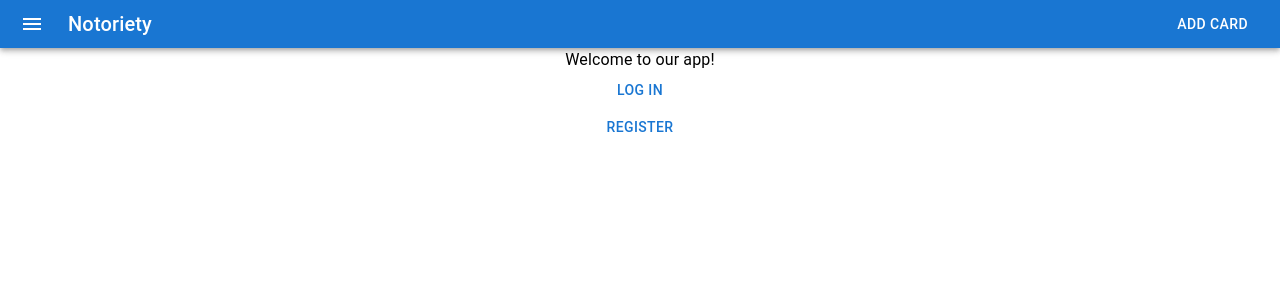
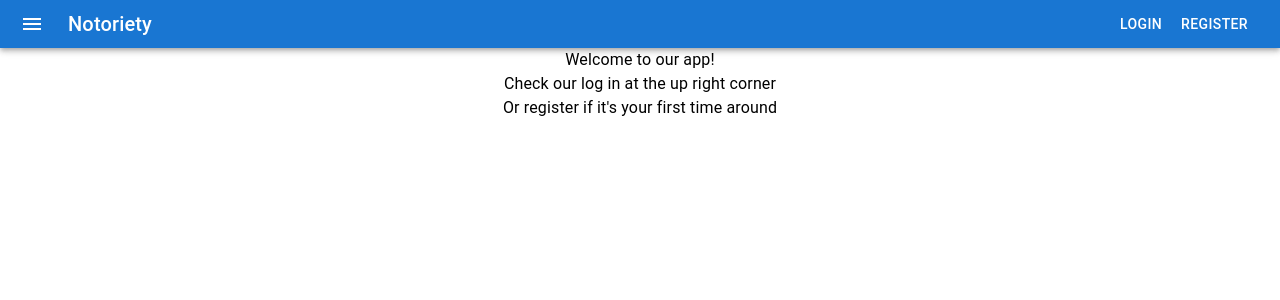
Before and after one commit to diegofalconcostilla/diego-ad320, a React (Create React App) app in the folder client/: page / in a window 1280 px wide. Shown: the top 300 px of the page. Built offline with nearby package versions, Linux system fonts and the light colour scheme.

Commit message:
fix week10 branch from errors that didn't patch from the week10testing branch

```diff
--- a/client/src/App.js
+++ b/client/src/App.js
@@ -1,31 +1,31 @@
-import React, { useState } from 'react'
-import './App.css'
-import User from './components/User/User'
-import { BrowserRouter, Route, Routes } from 'react-router-dom'
-import Welcome from './components/Welcome/Welcome'
-import Topbar from './components/Topbar/Topbar';
-import Login from './components/Login/Login'
-import Register from './components/Register/Register'
-import Protected from './components/Auth/Protected'
-import CreateFlashcard from './components/Flashcard/CreateFlashcard'
-import AuthProvider from './components/Auth/AuthProvider'
+import React, { useEffect, useState } from 'react'
+import Container from '@mui/material/Container'
+import DeckProvider from './components/Deck/DeckProvider'
+import { useAuth } from './components/Auth/AuthProvider'
+import axios from 'axios'
+import jwt from 'jwt-decode'
 
 function App() {
-  const [createMode, setCreateMode] = useState(false)
+  const [user, setUser] = useState(null)
+  const { token } = useAuth()
+
+  useEffect(() => {
+
+    if (token) {
+      const decoded = jwt(token)
+      axios.get(`http://localhost:8000/users/${decoded.user}`, { headers: { authorization: `Bearer ${token}` } }).then((response) => {
+        console.log(`response from users ${response.data.firstName} `, response.data)
+        setUser(response.data)
+      })
+    }
+  }, [token])
+
   return (
     <React.Fragment>
-      <BrowserRouter>
-        <AuthProvider>
-          <Topbar createMode={createMode} createCardHandler={() => { setCreateMode(!createMode) }} />
-          <Routes>
-            <Route path="/" element={<Welcome />} />
-            <Route path="/user" element={<User />} />
-            <Route path="/login" element={<Login />} />
-            <Route path="/register" element={<Register />} />
-            <Route path="/create" element={<Protected><CreateFlashcard /></Protected>} />
-          </Routes>
-        </AuthProvider>
-      </BrowserRouter>
+      <Container width="lg">
+        {user === null ? <span>Loading...</span> :
+          <DeckProvider userId={user._id} decks={user.decks} />}
+      </Container>
     </React.Fragment>
   )
 }
--- a/client/src/components/Auth/Protected.js
+++ b/client/src/components/Auth/Protected.js
@@ -1,17 +1,24 @@
 import React from 'react'
 import { Navigate, useLocation } from 'react-router-dom'
-import { useAuth } from './AuthProvider'
+import { useAuth } from '../Auth/AuthProvider'
 
 const Protected = (props) => {
-    let { auth } = useAuth()
+
+    let { auth, token } = useAuth()
     let location = useLocation()
     const { children } = props
+
+    if (token){
+        return children
+    }
 
     if (!auth || !auth.user) {
         return <Navigate to="/login" state={{ from: location }} replace />
     }
 
     return children
+
+
 }
 
 export default Protected
--- a/client/src/components/Deck/DeckProvider.js
+++ b/client/src/components/Deck/DeckProvider.js
@@ -10,9 +10,8 @@ import {
 } from "@mui/material"
 
 import Deck from '../Deck/Deck'
-import CreateFlashcard from '../Flashcard/CreateFlashcard'
 
-const DeckProvider = ({ userId, decks, createMode }) => {
+const DeckProvider = ({ userId, decks }) => {
   const [index, setIndex] = useState(0)
 
   return (
@@ -43,7 +42,7 @@ const DeckProvider = ({ userId, decks, createMode }) => {
           })}
         </List>
       </Paper>
-      <div>{createMode ? <CreateFlashcard userId={userId} deckId={decks[index]._id}/> : <Deck deck={decks[index]} />}</div>
+      <Deck deck={decks[index]} />
     </Stack>
   )
 }
--- a/client/src/components/Flashcard/CreateFlashcard.js
+++ b/client/src/components/Flashcard/CreateFlashcard.js
@@ -2,9 +2,10 @@ import React, {useEffect, useState} from "react"
 import { Button, Stack, TextField, Container, MenuItem } from "@mui/material"
 import axios from 'axios'
 import { useAuth } from "../Auth/AuthProvider"
+import jwt from 'jwt-decode'
 
-const CreateFlashcard = ({ userId, deckId }) => {
-  const { auth } = useAuth()
+const CreateFlashcard = () => {
+  const { token } = useAuth()
   const [formValue, setFormValue] = useState({})
   const [formErrors, setFormErrors] = useState({
     frontImage: false,
@@ -15,8 +16,9 @@ const CreateFlashcard = ({ userId, deckId }) => {
   const [decks, setDecks] = useState(null)
 
   useEffect(() => {
-    if (auth) {
-      axios.get(`http://localhost:8000/users/${auth.user}`, { headers: { authorization: `Bearer ${auth.token}` }}).then((response) => {
+    if (token) {
+      const decoded = jwt(token)
+      axios.get(`http://localhost:8000/users/${decoded.user}`, { headers: { authorization: `Bearer ${token}` }}).then((response) => {
         const userDecks = response.data.decks.map((deck) => {
           return {
             id: deck._id,
@@ -27,7 +29,7 @@ const CreateFlashcard = ({ userId, deckId }) => {
         setFormValue(f => f.deck = userDecks[0].id)
       })
     }
-  }, [auth])
+  }, [token])
 
   const isURL = (value) => {
     const re = /[(http(s)?)://(www.)?a-zA-Z0-9@:%._+~#=]{2,256}.[a-z]{2,6}\b([-a-zA-Z0-9@:%_+.~#?&//=]*)/
@@ -47,6 +49,7 @@ const CreateFlashcard = ({ userId, deckId }) => {
       backText: isNotEmpty,
       deck: (v) => { return true }
     }
+
     return validations[field](value)
   }
 
@@ -63,9 +66,10 @@ const CreateFlashcard = ({ userId, deckId }) => {
 
   const handleSubmit = async (event) => {
     event.preventDefault()
+
     if (!formErrors.frontImage && !formErrors.frontText && !formErrors.backImage && !formErrors.backText) {
       try {
-        const response = await axios.post(`http://localhost:8000/decks/${deckId}/cards`, formValue, { headers: { authorization: `Bearer ${auth.token}`} })
+        await axios.post(`http://localhost:8000/decks/${decks}/cards`, formValue, { headers: { authorization: `Bearer ${token}`} })
       } catch (err) {
         alert("Submission failed!")
       }
@@ -135,7 +139,7 @@ const CreateFlashcard = ({ userId, deckId }) => {
         onChange={handleChange}
         error={formErrors.backText}
       />
-      <Button type="submit" disabled={ Object.values(formErrors).every(value=>value===false) } fullWidth variant="contained" sx={{ mt: 3, mb: 2 }}>
+      <Button type="submit"  disabled={ Object.values(formErrors).every(value=>value===false) }fullWidth variant="contained" sx={{ mt: 3, mb: 2 }}>
         Submit
       </Button>
     </Stack>
--- a/client/src/components/Login/Login.js
+++ b/client/src/components/Login/Login.js
@@ -4,7 +4,7 @@ import { useAuth } from '../Auth/AuthProvider'
 import { Navigate, useNavigate, useLocation } from 'react-router-dom'
 
 const Login = () => {
-  const { auth, login } = useAuth()
+  const { token, login } = useAuth()
   const navigate = useNavigate()
   let location = useLocation()
 
@@ -19,7 +19,7 @@ const Login = () => {
     })
   }
 
-  if (auth) {
+  if (token) {
     return <Navigate to={source} />
   }
 
--- a/client/src/components/Topbar/Topbar.js
+++ b/client/src/components/Topbar/Topbar.js
@@ -1,8 +1,17 @@
 import React from "react"
 import { AppBar, Button, IconButton, Toolbar, Typography } from "@mui/material"
 import MenuIcon from "@mui/icons-material/Menu"
+import { Link, useNavigate } from 'react-router-dom'
+import { useAuth } from '../Auth/AuthProvider'
 
-function Topbar({ createCardHandler }) {
+function Topbar() {
+  const { token, logout } = useAuth()
+  const navigate = useNavigate()
+
+  const logoutUser = () => {
+    logout(navigate("/"))
+  }
+
   return (
     <AppBar position="static">
       <Toolbar variant="dense">
@@ -17,9 +26,25 @@ function Topbar({ createCardHandler }) {
         <Typography variant="h6" color="inherit" component="div" sx={{ flexGrow: 1 }}>
           Notoriety
         </Typography>
-        <Button color="inherit" onClick={createCardHandler}>
-          Add Card
-        </Button>
+        {!token &&
+          <Button color="inherit" component={Link} to="/login">
+            Login
+          </Button>}
+        {!token &&
+          <Button color="inherit" component={Link} to="/register">
+            Register
+          </Button>
+        }
+        {token &&
+          <Button color="inherit" component={Link} to="/create">
+            Add Card
+          </Button>
+        }
+        {token &&
+          <Button color="inherit" onClick={logoutUser}>
+            Logout
+          </Button>
+        }
       </Toolbar>
     </AppBar>
   )
--- a/client/src/components/User/User.js
+++ b/client/src/components/User/User.js
@@ -1,29 +1,49 @@
 import React, { useEffect, useState } from 'react'
+import { useAuth } from '../Auth/AuthProvider'
+import axios from 'axios'
 import Container from '@mui/material/Container'
-import DeckProvider from '../Deck/DeckProvider'
-import axios from 'axios'
-import { useAuth } from '../Auth/AuthProvider'
+import jwt from 'jwt-decode'
+import {
+  ListItemText
+} from "@mui/material"
 
 const User = () => {
   const [user, setUser] = useState(null)
-    const { auth } = useAuth()
+  const { token } = useAuth()
 
   useEffect(() => {
-      if (auth) {
-        axios.get(`http://localhost:8000/users/${auth.user}`, { headers: { authorization: `Bearer ${auth.token}` }}).then((response) => {
+
+    if (token) {
+      const decoded = jwt(token)
+      axios.get(`http://localhost:8000/users/${decoded.user}`, { headers: { authorization: `Bearer ${token}` } }).then((response) => {
         console.log(`response from users ${response.data.firstName} `, response.data)
         setUser(response.data)
+
       })
     }
-    }, [auth])
+  }, [token])
 
   return (
     <React.Fragment>
+      {user === null ? <span>Loading...</span> :
+        <Container >
+          <span>First Name: {user.firstName}</span>
+          <br />
+          <span>User ID {user.id}</span>
+          <br />
+          <span>Decks: </span>
+          {user.decks.map((deck, idx) => {
+            return (
+              <span
+                key={idx}
+              >
+                <ListItemText primary={`${deck.name}`} />
+              </span>
+            )
+          })}
 
-        <Container width="lg">
-           {user === null ? <span>Loading...</span> :
-          <DeckProvider userId={user._id} decks={user.decks} /> }
         </Container>
+      }
     </React.Fragment>
   )
 }
--- a/client/src/components/Welcome/Welcome.js
+++ b/client/src/components/Welcome/Welcome.js
@@ -1,15 +1,24 @@
-
 import React from "react"
-import { Link } from "react-router-dom"
-import {Container, Stack, Button, Typography} from "@mui/material"
+import { Container, Stack, Button, Typography } from "@mui/material"
+import { Link, useLocation, Navigate } from 'react-router-dom'
+import { useAuth } from '../Auth/AuthProvider'
 
 const Welcome = () => {
+    const { token, } = useAuth()
+    let location = useLocation()
+
+    const source = location.state?.from?.pathname || "/user"
+
+    if (token) {
+        return <Navigate to={source} />
+    }
+
     return (
         <Container maxWidth="md">
             <Stack sx={{ display: 'flex', alignItems: 'center' }}>
                 <Typography>Welcome to our app!</Typography>
-                <Button component={Link} to="/login">Log in</Button>
-                <Button component={Link} to="/register">Register</Button>
+                <Typography>Check our log in at the up right corner</Typography>
+                <Typography>Or register if it's your first time around</Typography>
             </Stack>
         </Container>
     )
--- a/client/src/index.js
+++ b/client/src/index.js
@@ -1,19 +1,35 @@
 import React from 'react';
 import ReactDOM from 'react-dom';
+import { BrowserRouter, Route, Routes } from 'react-router-dom'
 import './index.css';
+import Welcome from './components/Welcome/Welcome'
 import App from './App';
+import Topbar from './components/Topbar/Topbar';
 import reportWebVitals from './reportWebVitals';
-
-
+import Login from './components/Login/Login'
+import Register from './components/Register/Register'
+import Protected from './components/Auth/Protected'
+import CreateFlashcard from './components/Flashcard/CreateFlashcard'
+import AuthProvider from './components/Auth/AuthProvider'
+import User from './components/User/User'
 
 ReactDOM.render(
   <React.StrictMode>
-    <App />
+    <BrowserRouter>
+      <AuthProvider>
+        <Topbar />
+        <Routes>
+          <Route path="/" element={<Welcome />} />
+          <Route path="/user" element={<Protected><User /></Protected>} />
+          <Route path="/login" element={<Login />} />
+          <Route path="/register" element={<Register />} />
+          <Route path="/app" element={<Protected><App /></Protected>} />
+          <Route path="/create" element={<Protected><CreateFlashcard /></Protected>} />
+        </Routes>
+      </AuthProvider>
+    </ BrowserRouter>
   </React.StrictMode>,
   document.getElementById('root')
 );
 
-// If you want to start measuring performance in your app, pass a function
-// to log results (for example: reportWebVitals(console.log))
-// or send to an analytics endpoint. Learn more: https://bit.ly/CRA-vitals
 reportWebVitals();
```
Also changed, not shown: client/src/components/Auth/AuthProvider.js (+22 -3 lines), client/src/components/Register/Register.js (line endings or trailing spaces). Lines whose indentation alone changed are shown as unchanged.
